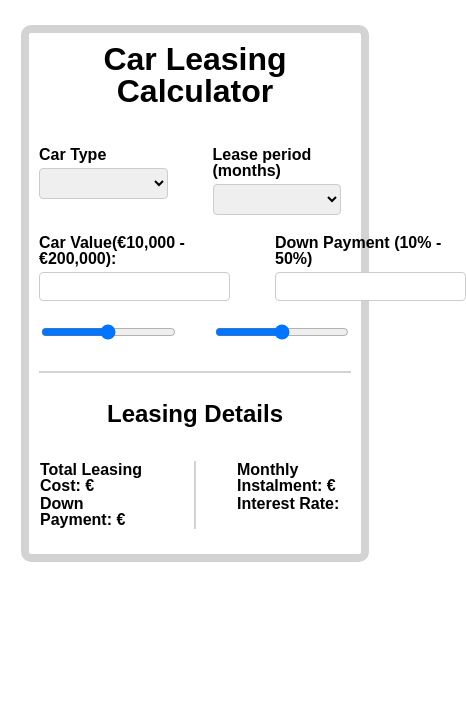
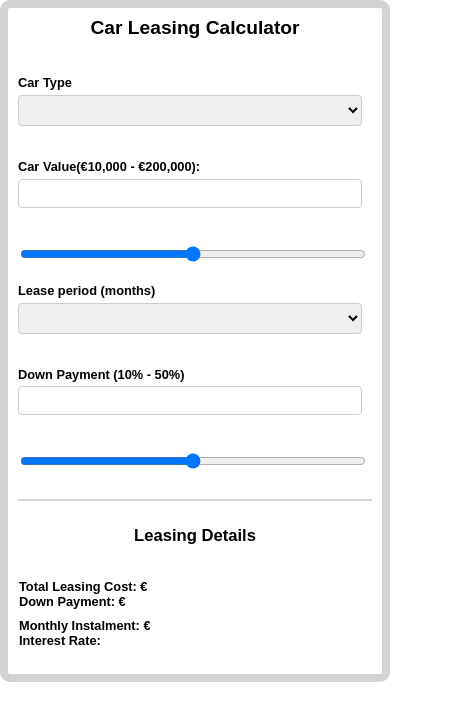
Before and after one commit to SvetlinDimitrov/Car-Leasing-Calculator, a plain HTML site: page CarLeasingApp/index.html in a window 390 px wide. Shown: the whole page, 466 px wide, since content can reach past the window. Drawn offline with Linux system fonts and the light colour scheme.

Commit message:
add responsive css

```diff
--- a/CarLeasingApp/css/style.css
+++ b/CarLeasingApp/css/style.css
@@ -6,13 +6,13 @@ body {
     flex-direction: column;
     align-items: center;
     gap: 20px;
-    width: 80%;
-    max-width: 900px;
+    max-width: 600px;
     padding: 10px;
     border: 8px solid lightgray;
     border-radius: 10px;
     margin: 25px auto auto;
 }
+
 .header {
     font-size: 2em;
     font-weight: bold;
@@ -20,21 +20,34 @@ body {
     text-align: center;
     margin-bottom: 20px;
 }
-.container-input {
+
+.input-wrapper {
     display: flex;
+    flex-direction: row;
+    justify-content: space-between;
+    gap: 20px;
+    width: 100%;
+}
+
+.input-wrapper--container {
+    display: flex;
+    flex-direction: column;
     justify-content: space-between;
     gap: 35px;
     width: 100%;
 }
-.container-input--field {
+
+.input-wrapper--container div {
     flex: 1;
     display: flex;
     flex-direction: column;
     margin-right: 10px;
 }
-.container-input__filed--label {
+
+.input-wrapper--container div label {
     margin-bottom: 5px;
 }
+
 hr {
     border: none;
     border-top: 2px solid lightgray; /* Change color here */
@@ -43,6 +56,7 @@ hr {
     height: 1px;
     width: 100%;
 }
+
 .second-header {
     font-size: 1.5em;
     font-weight: bold;
@@ -50,6 +64,7 @@ hr {
     text-align: center;
     margin-bottom: 15px;
 }
+
 .leasing-details {
     display: flex;
     justify-content: flex-start;
@@ -58,24 +73,29 @@ hr {
     gap: 40px;
     margin-bottom: 15px;
 }
+
 .leasing-details__column {
     flex: 1;
     display: flex;
     flex-direction: column;
 }
+
 .leasing-details__column p {
     padding: 1px;
 }
+
 .leasing-details__divider {
     width: 2px;
     background-color: lightgray;
 }
-#carValue , #downPayment {
+
+#carValue, #downPayment {
     width: 100%;
     border: 1px solid #ccc;
     border-radius: 4px;
 }
-#leasePeriod , #carType , #carValueFromText, #downPaymentFromText {
+
+#leasePeriod, #carType, #carValueFromText, #downPaymentFromText {
     padding: 6px;
     border: 1px solid #ccc;
     border-radius: 4px;
@@ -89,3 +109,57 @@ input[type="number"]::-webkit-outer-spin-button {
 input[type="number"] {
     -moz-appearance: textfield;
 }
+
+@media (max-width: 600px) {
+    body {
+        margin: 0;
+    }
+
+    .input-wrapper {
+        flex-direction: column;
+        gap: 20px;
+    }
+
+    .leasing-details {
+        flex-direction: column;
+        gap: 10px;
+    }
+    .leasing-details__divider {
+        display: none;
+    }
+}
+@media (max-width: 400px) {
+    body {
+        font-size: 80%;
+    }
+
+    .header {
+        font-size: 1.5em;
+    }
+
+    .second-header {
+        font-size: 1.3em;
+    }
+}
+@media (max-width: 250px) {
+    body {
+        min-width: 150px;
+        padding: 10px;
+        font-size: 50%;
+    }
+
+    .header {
+        font-size: 1.2em;
+    }
+
+    .second-header {
+        font-size: 1.1em;
+    }
+
+    #leasePeriod, #carType, #carValueFromText, #downPaymentFromText {
+        padding: 1px;
+        font-size: 100%;
+        border: 1px solid #ccc;
+        border-radius: 4px;
+    }
+}
--- a/CarLeasingApp/index.html
+++ b/CarLeasingApp/index.html
@@ -5,39 +5,41 @@
     <title>CarLeasingCalculator</title>
     <link rel="stylesheet" type="text/css" href="css/reset.css">
     <link rel="stylesheet" type="text/css" href="css/style.css">
+    <meta name="viewport" content="width=device-width, initial-scale=1">
 </head>
 <body>
 <h1 class="header">Car Leasing Calculator</h1>
+<div class="input-wrapper">
+    <div class="input-wrapper--container">
+        <div >
+            <label  for="carType">Car Type</label>
+            <select id="carType"></select>
+        </div>
+        <div>
+            <label for="carValueFromText">Car Value(€10,000 - €200,000):</label>
+            <input type="number" id="carValueFromText"/>
+        </div>
 
-<div class="container-input">
-    <div class="container-input--field">
-        <label class="container-input__filed--label" for="carType">Car Type</label>
-        <select id="carType">
-            <!-- Add options here -->
-        </select>
+        <div>
+            <input type="range" id="carValue"/>
+        </div>
     </div>
-    <div class="container-input--field">
-        <label class="container-input__filed--label" for="leasePeriod">Lease period (months)</label>
-        <select id="leasePeriod">
-            <!-- Add options here -->
-        </select>
+
+    <div class="input-wrapper--container">
+
+        <div>
+            <label  for="leasePeriod">Lease period (months)</label>
+            <select id="leasePeriod"></select>
+        </div>
+
+        <div>
+            <label for="downPaymentFromText">Down Payment (10% - 50%)</label>
+            <input type="number" id="downPaymentFromText"/>
+        </div>
+        <div>
+            <input type="range" id="downPayment"/>
+        </div>
     </div>
-</div>
-
-<div class="container-input">
-    <div class="container-input--field">
-        <label class="container-input__filed--label" for="carValueFromText">Car Value(€10,000 - €200,000):</label>
-        <input type="number" id="carValueFromText"/>
-    </div>
-    <div class="container-input--field">
-        <label class="container-input__filed--label" for="downPaymentFromText">Down Payment (10% - 50%)</label>
-        <input type="number" id="downPaymentFromText"/>
-    </div>
-</div>
-
-<div class="container-input">
-    <input type="range" id="carValue"/>
-    <input type="range" id="downPayment"/>
 </div>
 
 <hr>
--- a/CarLeasingApp/js/business/monthlyInstallment.js
+++ b/CarLeasingApp/js/business/monthlyInstallment.js
@@ -12,7 +12,6 @@ export function calculateMonthlyInstallment() {
     This formula is used to calculate the monthly payment of an amortizing loan,
      which is a loan where the principal is paid off over a certain period of time through regular payments.
      */
-    console.log(businessComponents.interestRate.textContent);
     const principal = setup.carValueInput.value - (setup.carValueInput.value * setup.downPaymentInput.value / 100);
     const annualInterestRate = parseFloat(businessComponents.interestRate.textContent) / 100;
     const monthlyInterestRate = annualInterestRate / 12;
```
